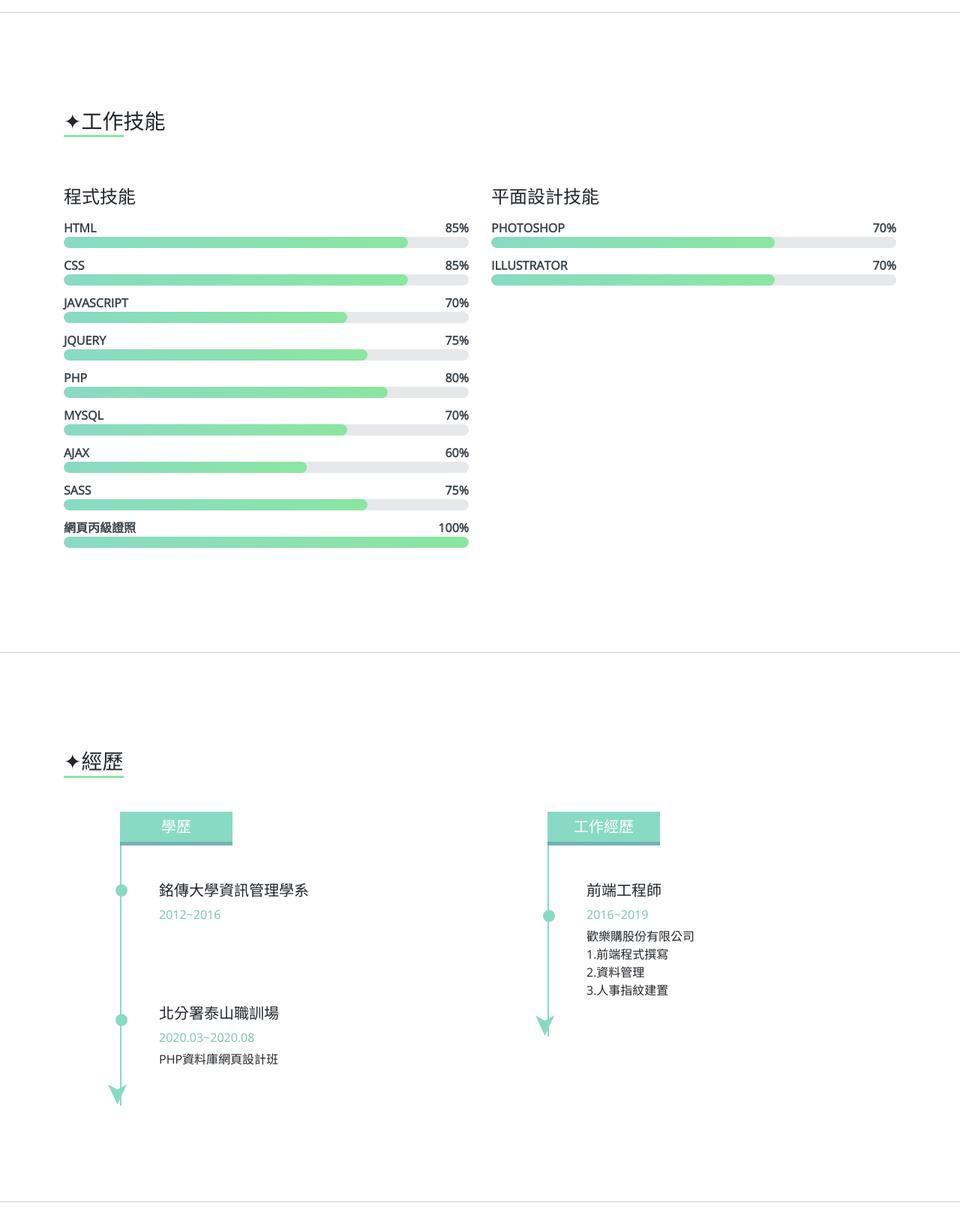
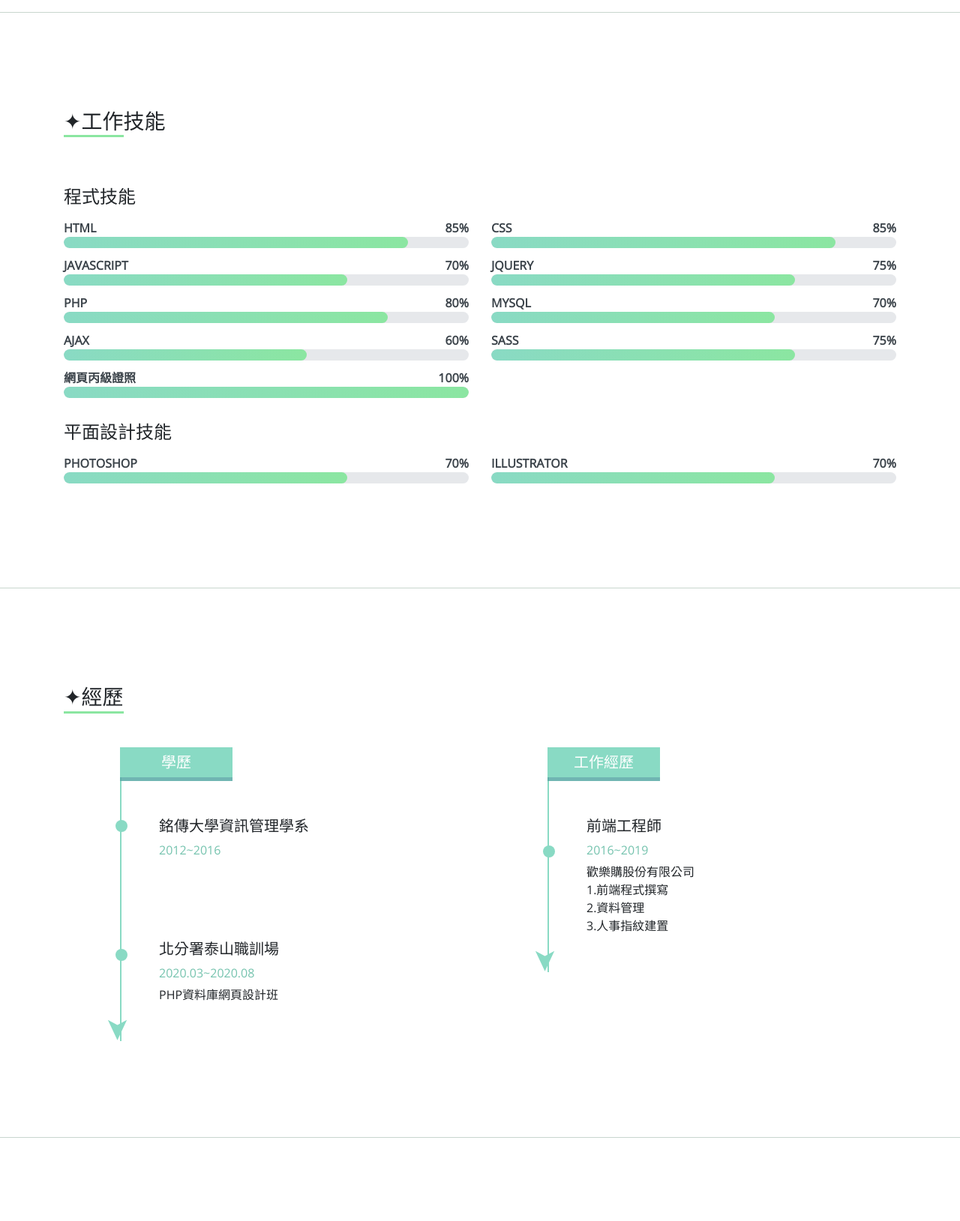
Before and after one commit to teagle8614/resume, a PHP site: page / in a window 1280 px wide. Shown: the part 2771-4400 px from the top of the page at 75% size. Run offline with PHP 8.4, Linux system fonts and the light colour scheme; data comes from the database, SQL or seed files in the repository; some libraries are stand-ins or nearby versions.

Commit message:
版面微調

```diff
--- a/index.php
+++ b/index.php
@@ -162,25 +162,28 @@
         $Skill=new DB("resume_skill");
         $skillKinds=$Skill->all(["type"=>0,"sh"=>1]," order by  `orderNum` desc");
 
-
         foreach($skillKinds as $skillKind){
       ?>
-      <div class="col-lg-6 wow fadeInLeft">
+      <div class="col-12 col-lg-12 wow fadeInLeft">
         <div class="skills-content">
           <h4><?=$skillKind['skill'];?></h4>
+            <div class="row">
           <?php
             $skills=$Skill->all(["parent"=>$skillKind['id'],"sh"=>1]," order by  `orderNum` desc");
             foreach($skills as $skill){
           ?>
-            <div class="progressBox">
-              <p class="skillText"><?=$skill['skill'];?><span class="percent"><?=$skill['percent'];?>%</span></p>
-              <div class="progress">
-                <div class="progress-bar" role="progressbar" data-percent="<?=$skill['percent'];?>"></div>
+              <div class="col-12 col-lg-6">
+                <div class="progressBox">
+                  <p class="skillText"><?=$skill['skill'];?><span class="percent"><?=$skill['percent'];?>%</span></p>
+                  <div class="progress">
+                    <div class="progress-bar" role="progressbar" data-percent="<?=$skill['percent'];?>"></div>
+                  </div>
+                </div>
               </div>
-            </div>
           <?php
             }
           ?>
+          </div>
         </div>
       </div>
       <?php
```
